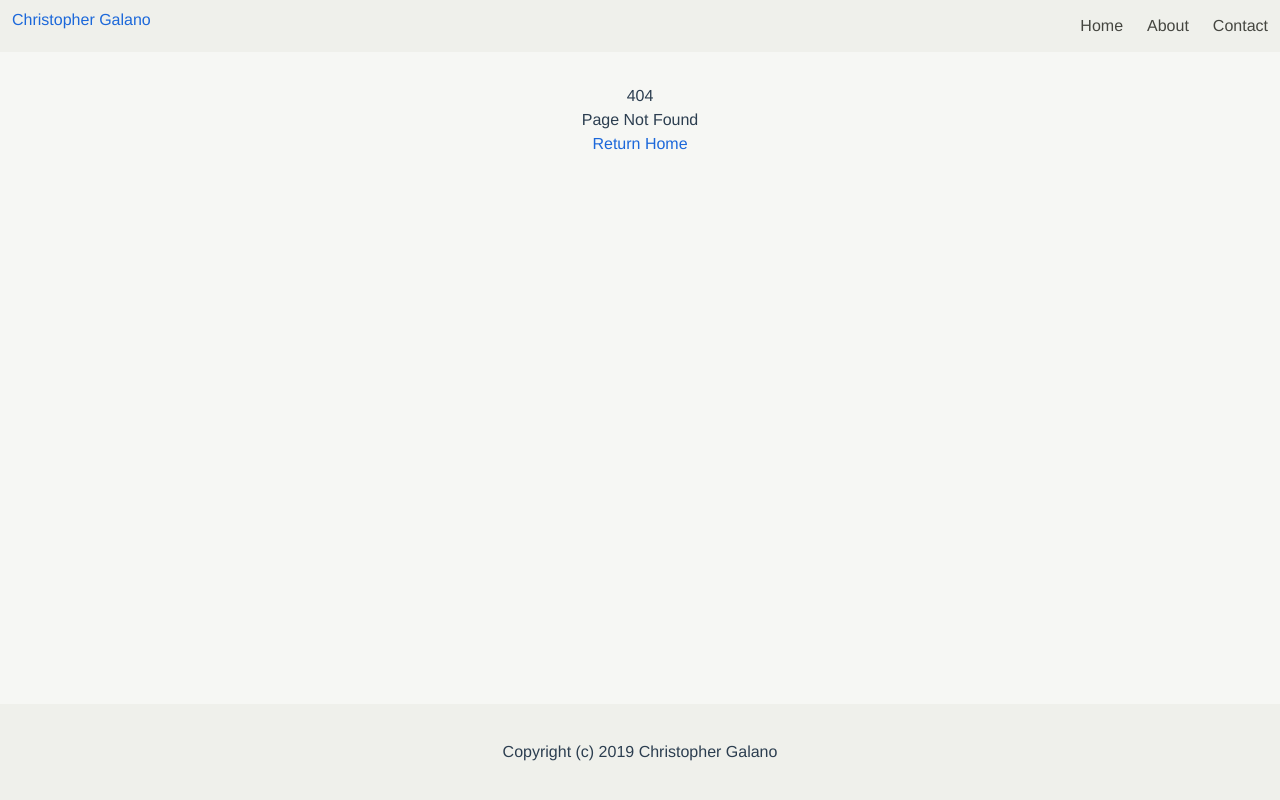
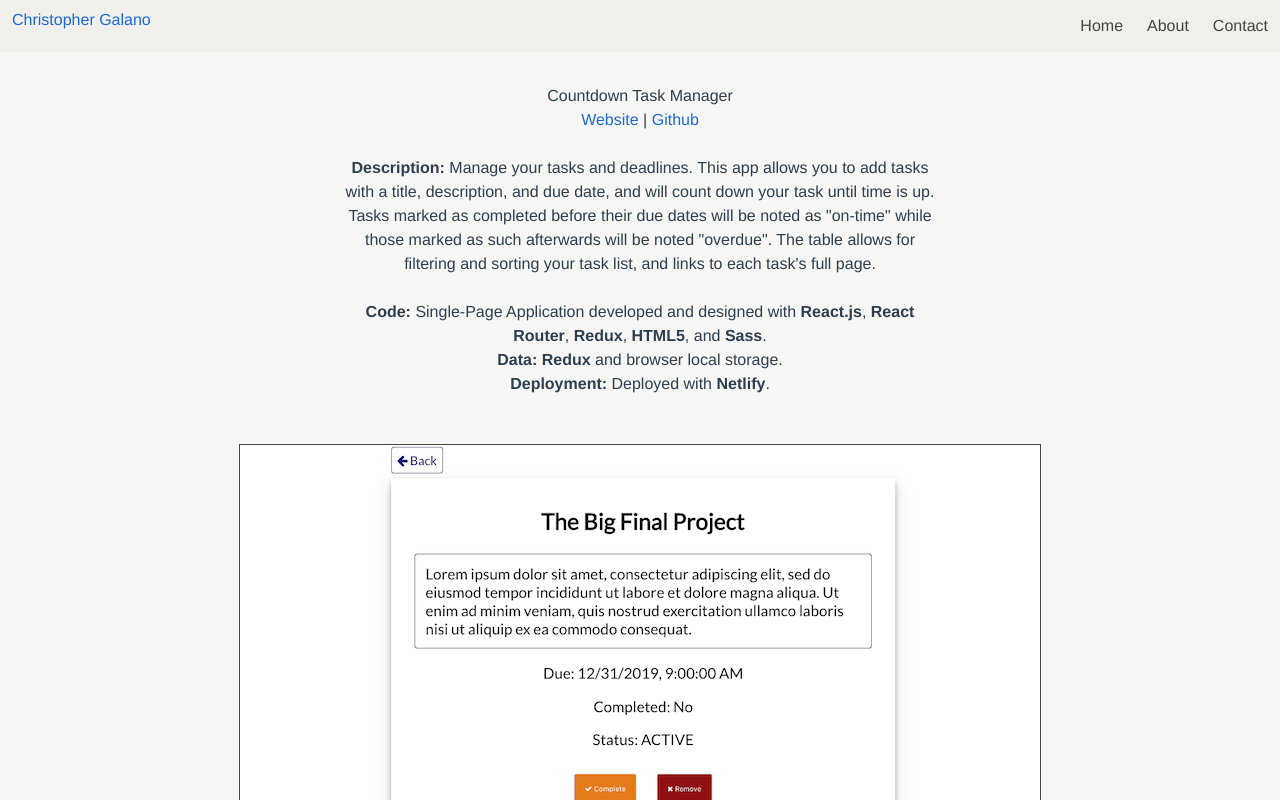
Before and after one commit to chiips/portfolio, a Vue app: page /countdown in a window 1280 px wide. Before the commit this address had no page. Shown: the top 800 px of the page. Built offline with nearby package versions, Linux system fonts and the light colour scheme.

Commit message:
added countdown task manager app

```diff
--- /dev/null
+++ b/src/components/CountdownComp.vue
@@ -0,0 +1,15 @@
+<template>
+  <div class="box is-clearfix">
+    <h1 class="is-size-4">Countdown Task Manager</h1>
+    <a href="https://countdown-task-manager.netlify.com/" target="_blank">Website</a> |
+    <a href="https://github.com/chiips/countdown-task-manager" target="_blank">Github</a> |
+    <router-link :to="{ name: 'countdown' }">Learn More</router-link>
+    <br>
+    <router-link :to="{ name: 'countdown' }"><img src="../assets/countdown.png"/></router-link>
+
+  </div>
+</template>
+
+<style scoped>
+
+</style>
--- a/src/router.ts
+++ b/src/router.ts
@@ -45,6 +45,12 @@ export default new Router({
       component: () => import('./views/Dashboard.vue')
     },
     {
+      path: '/countdown',
+      name: 'countdown',
+
+      component: () => import('./views/Countdown.vue')
+    },
+    {
       path: '/password-generator',
       name: 'password-generator',
 
--- /dev/null
+++ b/src/views/Countdown.vue
@@ -0,0 +1,26 @@
+<template>
+  <div>
+    <h1 class="is-size-3">Countdown Task Manager</h1>
+    <a href="https://countdown-task-manager.netlify.com/" target="_blank">Website</a> |
+    <a href="https://github.com/chiips/countdown-task-manager" target="_blank">Github</a>
+    <br>
+    <br>
+    <div class="columns">
+    <div class="column is-half is-offset-one-quarter has-text-left">
+      <p><b>Description: </b>Manage your tasks and deadlines. This app allows you to add tasks with a title, description, and due date, and will count down your task until time is up. Tasks marked as completed before their due dates will be noted as "on-time" while those marked as such afterwards will be noted "overdue". The table allows for filtering and sorting your task list, and links to each task's full page.</p>
+      <br>
+      <p><b>Code: </b>Single-Page Application developed and designed with <b>React.js</b>, <b>React Router</b>, <b>Redux</b>, <b>HTML5</b>, and <b>Sass</b>.</p>
+      <p><b>Data: </b><b>Redux</b> and browser local storage.</p>
+      <p><b>Deployment: </b>Deployed with <b>Netlify</b>.</p>
+      <br>
+    </div>
+    </div>
+
+    <a href="https://countdown-task-manager.netlify.com/" target="_blank"><img src="../assets/countdown.png"/></a>
+
+  </div>
+</template>
+
+<style scoped>
+
+</style>
--- a/src/views/Dashboard.vue
+++ b/src/views/Dashboard.vue
@@ -13,8 +13,7 @@
       <p><b>Front-end: </b><b>HTML5</b>, the <b>Bootstrap CSS Framework</b>, <b>Vanilla Javascript</b>, and the <b>Google Maps Javascript API</b>.</p>
       <p><b>Data: </b>Resource storage using in-memory map.</p>
       <p><b>Deployment: </b>Deployed with <b>Docker</b> and <b>Kubernetes</b> on <b>Google Cloud Platform</b>.</p>
-      <!-- <br>
-      <p><b>Note: </b> The Github link directs to a web snippets repository highlighting the structure of the application and key code examples.</p> -->
+
       <br>
     </div>
     </div>
--- a/src/views/Home.vue
+++ b/src/views/Home.vue
@@ -20,6 +20,9 @@
         <PasswordGeneratorComp/>
       </div>
       <div class="column">
+        <CountdownComp/>
+      </div>
+      <div class="column">
         <PortfolioComp/>
       </div>
     </div>
@@ -29,6 +32,7 @@
 
 <script lang="ts">
 import { Component, Vue } from 'vue-property-decorator'
+import CountdownComp from '@/components/CountdownComp.vue'
 import DashboardComp from '@/components/DashboardComp.vue'
 import PetterComp from '@/components/PetterComp.vue'
 import SpellCasterComp from '@/components/SpellCasterComp.vue'
@@ -37,6 +41,7 @@ import PortfolioComp from '@/components/PortfolioComp.vue'
 
 @Component({
   components: {
+    CountdownComp,
     PetterComp,
     SpellCasterComp,
     DashboardComp,
```
Also changed, not shown: src/assets/countdown.png (added).
